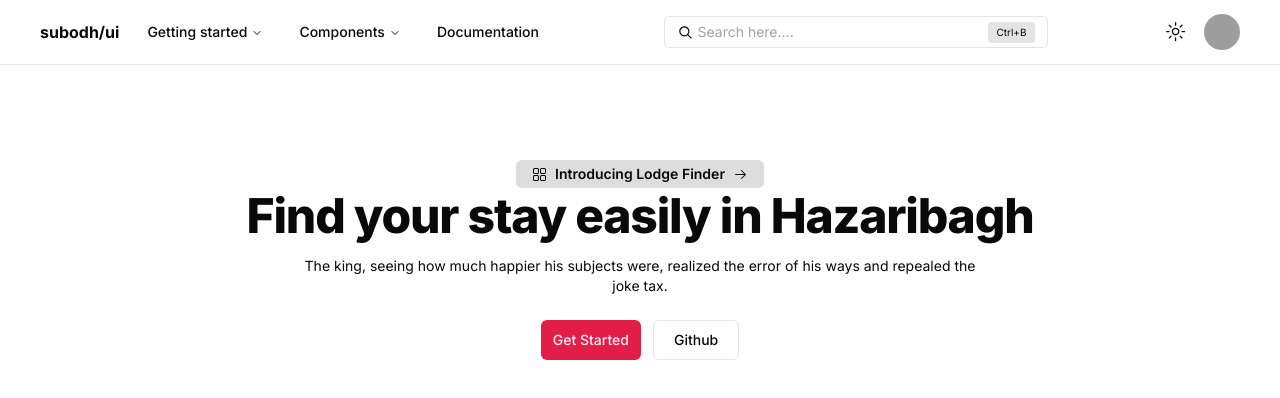
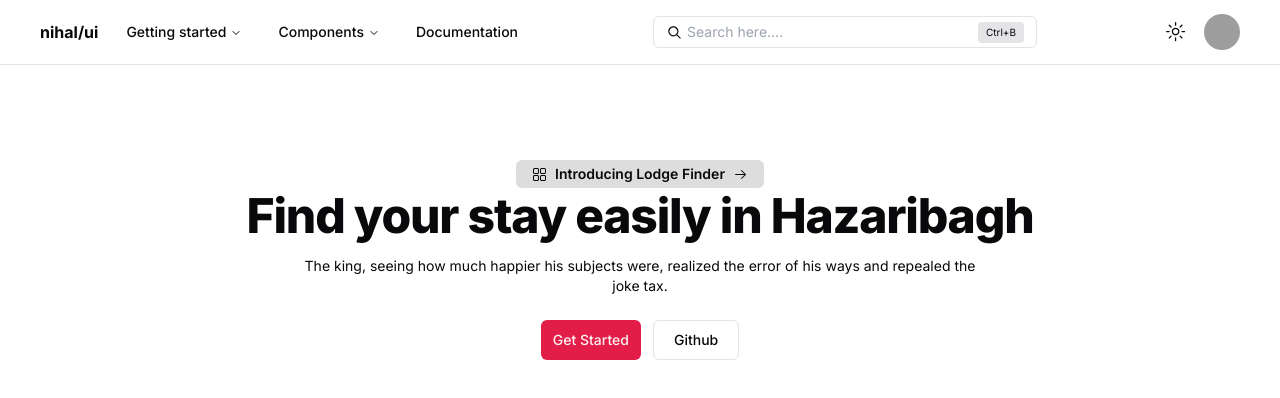
Before and after one commit to 1432Subodh/subdoh, a Next.js app: page / in a window 1280 px wide. Shown: the top 398 px of the page. Built offline with nearby package versions, Linux system fonts and the light colour scheme; grey boxes are pictures that could not be loaded.

Commit message:
adding nihal name

```diff
--- a/src/components/component/Navbar/Navbar.tsx
+++ b/src/components/component/Navbar/Navbar.tsx
@@ -31,7 +31,7 @@
           </div>
           <Link href={'/'} className='items-center gap-2 hidden sm:flex cursor-pointer'>
             {/* <img src="logo.svg" alt="" className='dark:invert ' width={25} /> */}
-            <span className=" font-bold">subodh/ui</span>
+            <span className=" font-bold">nihal/ui</span>
           </Link>
         </div>
         <NavMenu />
```
